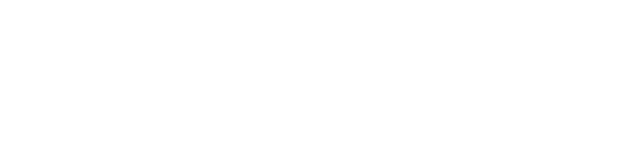
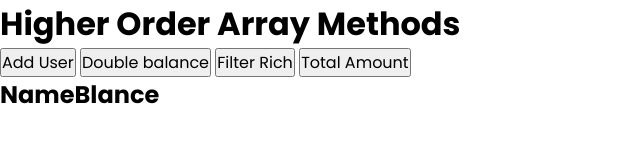
Before and after one commit to gokulraj2001/Bank-app, a plain HTML site: page index.html in a window 1280 px wide. Shown: the whole page, without its empty margins (0-640 px from the left). Drawn offline with Linux system fonts and the light colour scheme.

Commit message:
HTML part created

```diff
--- a/index.html
+++ b/index.html
@@ -4,12 +4,24 @@
     <meta charset="UTF-8">
     <meta http-equiv="X-UA-Compatible" content="IE=edge">
     <meta name="viewport" content="width=device-width, initial-scale=1.0">
-    <title>Email Newsletter</title>
+    <title>Bank Application</title>
     <link rel="stylesheet" href="./styles/normalize.css" />
     <link rel="stylesheet" href="./styles/style.css" />
     <link rel="stylesheet" href="https://cdnjs.cloudflare.com/ajax/libs/font-awesome/5.15.3/css/all.min.css" integrity="sha512-iBBXm8fW90+nuLcSKlbmrPcLa0OT92xO1BIsZ+ywDWZCvqsWgccV3gFoRBv0z+8dLJgyAHIhR35VZc2oM/gI1w==" crossorigin="anonymous" referrerpolicy="no-referrer" />
 </head>
 <body>
+    <h1>Higher Order Array Methods</h1>
+    <div class="container">
+        <aside>
+            <button id="add-user">Add User</button>
+            <button id="double">Double balance</button>
+            <button id="filter-rich">Filter Rich</button>
+            <button id="total">Total Amount</button>
+        </aside>
+        <main id="main">
+            <h2><strong>Name</strong>Blance</h2>
+        </main>
+    </div>
     <script src="./scripts/script.js"></script>
 </body>
 </html>
```
